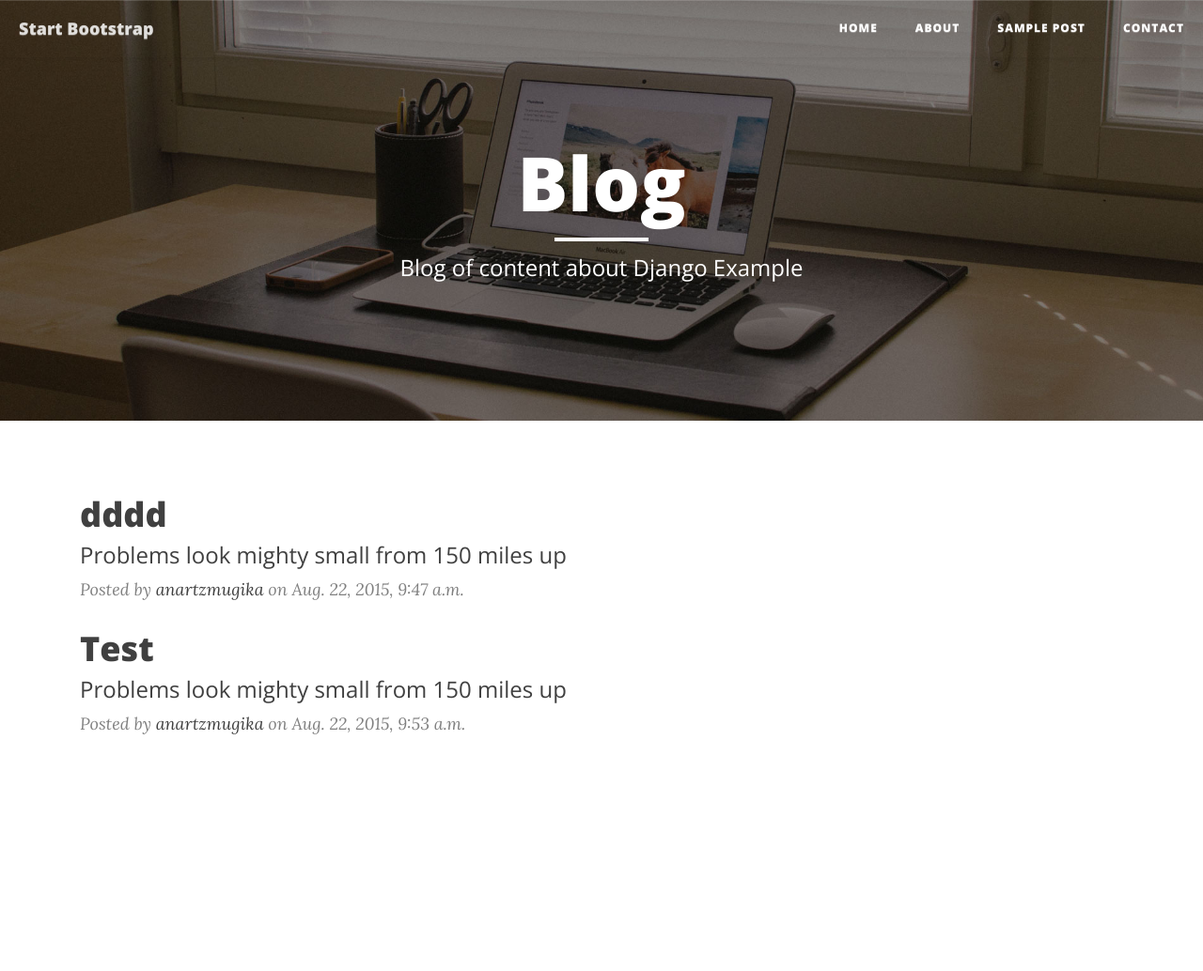
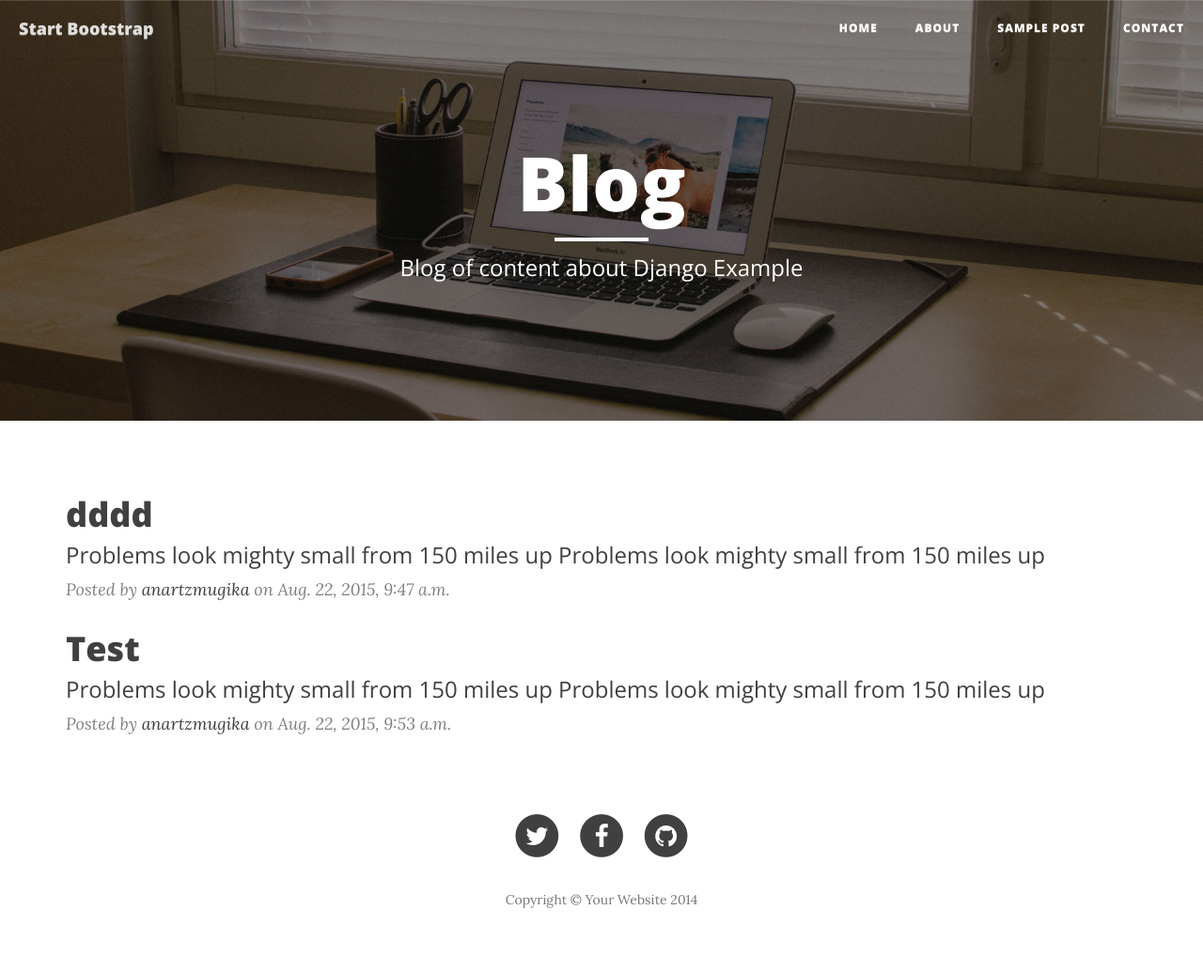
Before and after one commit to mugan86/django_blog, a Django app: page / in a window 1280 px wide. Shown: the whole page at 94% size. Before the commit the page ends 782 px from the top, so only its background shows below. Run offline with Django 3.2, Linux system fonts and the light colour scheme; data comes from the database, SQL or seed files in the repository; some libraries are stand-ins or nearby versions.

Commit message:
Update base template and pots list template

```diff
--- a/blog/templates/blog/base.html
+++ b/blog/templates/blog/base.html
@@ -97,15 +97,50 @@
             <div class="col-lg-5 col-md-6 col-sm-8">
               <div class="content container">
                 <div class="row">
-                  <div class="col-md-8">
                         {% block content %}
                         {% endblock %}
                 </div>
               </div>
-            </div>
             </div><!--/.col-xs-12 -->
         </div><!--/.row -->
+
       </div><!--/.container -->
+      <!-- Footer -->
+    <footer>
+        <div class="container">
+            <div class="row">
+                <div class="col-lg-8 col-lg-offset-2 col-md-10 col-md-offset-1">
+                    <ul class="list-inline text-center">
+                        <li>
+                            <a href="https://twitter.com/mugan86">
+                                <span class="fa-stack fa-lg">
+                                    <i class="fa fa-circle fa-stack-2x"></i>
+                                    <i class="fa fa-twitter fa-stack-1x fa-inverse"></i>
+                                </span>
+                            </a>
+                        </li>
+                        <li>
+                            <a href="#">
+                                <span class="fa-stack fa-lg">
+                                    <i class="fa fa-circle fa-stack-2x"></i>
+                                    <i class="fa fa-facebook fa-stack-1x fa-inverse"></i>
+                                </span>
+                            </a>
+                        </li>
+                        <li>
+                            <a href="https://github.com/mugan86">
+                                <span class="fa-stack fa-lg">
+                                    <i class="fa fa-circle fa-stack-2x"></i>
+                                    <i class="fa fa-github fa-stack-1x fa-inverse"></i>
+                                </span>
+                            </a>
+                        </li>
+                    </ul>
+                    <p class="copyright text-muted">Copyright &copy; Your Website 2014</p>
+                </div>
+            </div>
+        </div>
+    </footer>
 
       <script src='http://cdnjs.cloudflare.com/ajax/libs/jquery/2.1.3/jquery.min.js'></script>
       <script src='http://netdna.bootstrapcdn.com/bootstrap/3.1.0/js/bootstrap.min.js'></script>
--- a/blog/templates/blog/post_list.html
+++ b/blog/templates/blog/post_list.html
@@ -10,7 +10,7 @@
                 {{ post.title }}
             </h2>
             <h3 class="post-subtitle">
-                Problems look mighty small from 150 miles up
+                Problems look mighty small from 150 miles up Problems look mighty small from 150 miles up
             </h3>
         </a>
         <p class="post-meta">Posted by <a href="#">{{ post.author }}</a> on {{ post.published_date }}</p>
```
Lines whose indentation alone changed are shown as unchanged.
